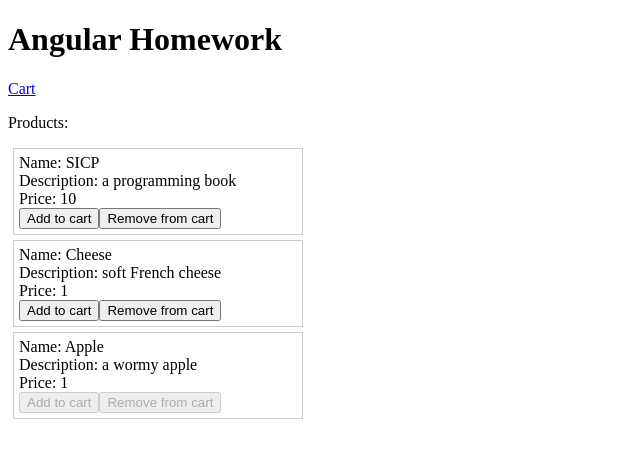
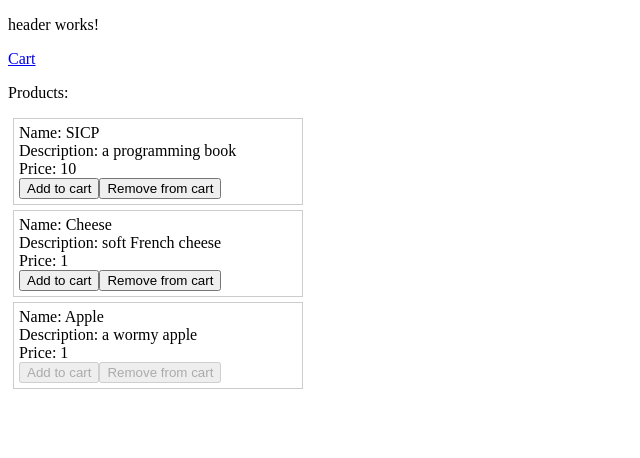
Before and after one commit to ungear/ng-homework, an Angular app: page /product/list in a window 1280 px wide. Shown: the top 458 px of the page, without its empty margins (0-640 px from the left). Built offline with nearby package versions, Linux system fonts and the light colour scheme.

Commit message:
add header component

```diff
--- a/src/app/app.component.html
+++ b/src/app/app.component.html
@@ -1,3 +1,3 @@
-<h1 #appTitle></h1>
+<app-header></app-header>
 <a routerLink="/cart">Cart</a>
 <router-outlet></router-outlet>
--- a/src/app/app.component.ts
+++ b/src/app/app.component.ts
@@ -1,4 +1,4 @@
-import { Component, ChangeDetectionStrategy, ViewChild, ElementRef, OnInit, AfterViewInit } from '@angular/core';
+import { Component, ChangeDetectionStrategy } from '@angular/core';
 
 @Component({
   selector: 'app-root',
@@ -6,12 +6,6 @@
   styleUrls: ['./app.component.scss'],
   changeDetection: ChangeDetectionStrategy.OnPush
 })
-export class AppComponent implements AfterViewInit  {
-  @ViewChild('appTitle', {static: false}) appTitle: ElementRef;
+export class AppComponent {
 
-  constructor() { }
-
-  ngAfterViewInit(): void {
-    this.appTitle.nativeElement.innerText = 'Angular Homework';
-  }
 }
--- a/src/app/app.module.ts
+++ b/src/app/app.module.ts
@@ -5,6 +5,7 @@
 import { ProductsModule } from './products/products.module';
 import { CartModule } from './cart/cart.module';
 import { AppRoutingModule } from './app-routing.module';
+import { CoreModule } from "./core/core.module";
 
 @NgModule({
   declarations: [
@@ -15,6 +16,7 @@
     ProductsModule,
     CartModule,
     AppRoutingModule,
+    CoreModule,
   ],
   providers: [],
   bootstrap: [AppComponent]
--- /dev/null
+++ b/src/app/core/components/header/header.component.html
@@ -0,0 +1 @@
+<p>header works!</p>
--- /dev/null
+++ b/src/app/core/components/header/header.component.ts
@@ -0,0 +1,15 @@
+import { Component, OnInit } from '@angular/core';
+
+@Component({
+  selector: 'app-header',
+  templateUrl: './header.component.html',
+  styleUrls: ['./header.component.scss']
+})
+export class HeaderComponent implements OnInit {
+
+  constructor() { }
+
+  ngOnInit() {
+  }
+
+}
```
Also changed, not shown: src/app/core/core.module.ts (added, +14 -0 lines), src/app/core/components/header/header.component.scss (added), 1 other file (tests, documents, lock files or other folders).
